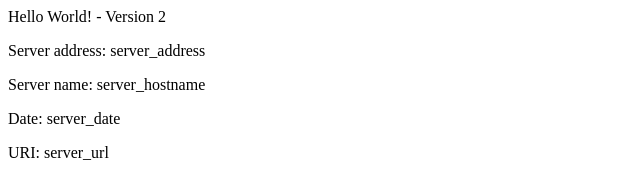
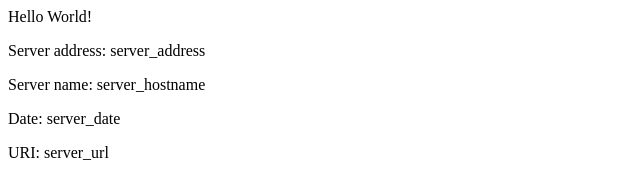
Before and after one commit to pvraghav20/eks-example, a plain HTML site: page src/index.html in a window 1280 px wide. Shown: the full height of the page, 0-640 px from the left. Drawn offline with Linux system fonts and the light colour scheme.

Commit message:
Revert "v2 Updating home page"
This reverts commit 985cb0f2fcc3bef55957e10b658102b833c0ec3a.

```diff
--- a/src/index.html
+++ b/src/index.html
@@ -1,8 +1,8 @@
 <head>
-<title>Hello World - version 2</title>
+<title>Hello World</title>
 </head>
 <div class="info">
-<h>Hello World! - Version 2</h>
+<h>Hello World!</h>
 <p><span>Server&nbsp;address:</span> <span>server_address</span></p>
 <p><span>Server&nbsp;name:</span> <span>server_hostname</span></p>
 <p class="smaller"><span>Date:</span> <span>server_date</span></p>
```
